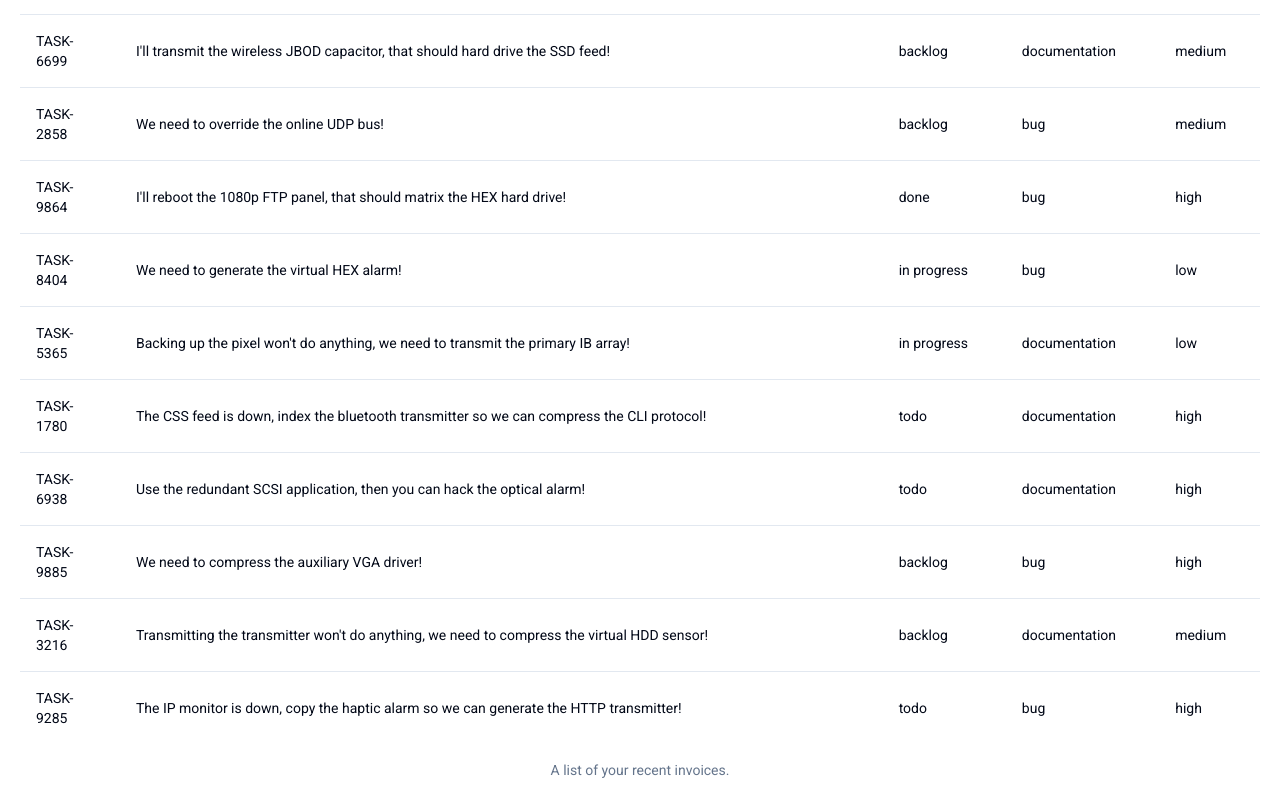
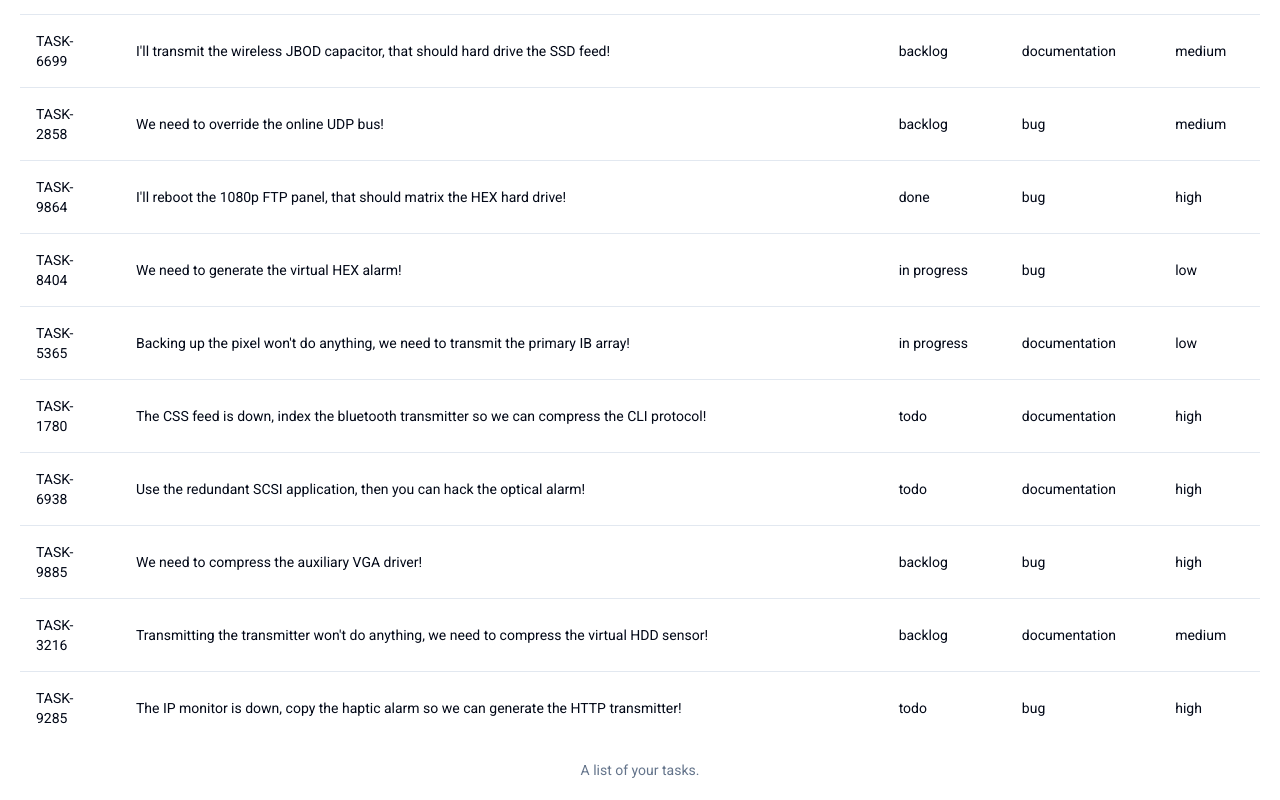
Before and after one commit to KennyMwendwaX/task-trace, a Next.js app: page /issues in a window 1280 px wide. Shown: the part 981-1781 px from the top of the page. Built offline with nearby package versions, Linux system fonts and the light colour scheme.

Commit message:
Added a table caption

```diff
--- a/components/IssuesTable.tsx
+++ b/components/IssuesTable.tsx
@@ -36,7 +36,7 @@ export default function IssuesTable() {
       </div>
       <div>
         <Table>
-          <TableCaption>A list of your recent invoices.</TableCaption>
+          <TableCaption>A list of your tasks.</TableCaption>
           <TableHeader>
             <TableRow>
               <TableHead className="w-[100px]">ID</TableHead>
```
